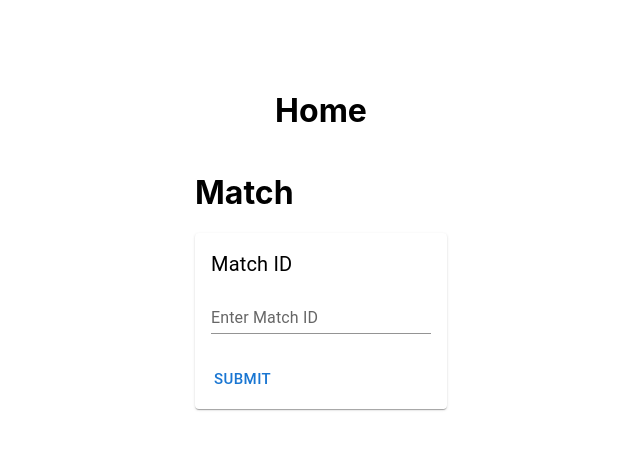
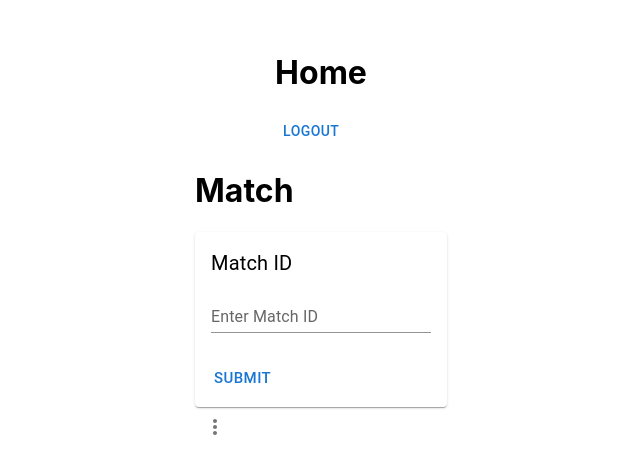
Before and after one commit to Charger1256A/madhacks-2023, a React (Create React App) app: page / in a window 1280 px wide. Shown: the part 161-634 px from the top of the page, without its empty margins (319-959 px from the left). Built offline with nearby package versions, Linux system fonts and the light colour scheme.

Commit message:
added dropdown component and logout button

```diff
--- a/package.json
+++ b/package.json
@@ -15,6 +15,7 @@
     "match-sorter": "^6.3.1",
     "react": "^18.2.0",
     "react-dom": "^18.2.0",
+    "react-native-linear-gradient": "^2.8.3",
     "react-router-dom": "^6.18.0",
     "react-scripts": "5.0.1",
     "sort-by": "^1.2.0",
--- a/public/index.html
+++ b/public/index.html
@@ -1,3 +1,4 @@
+
 <!DOCTYPE html>
 <html lang="en">
   <head>
@@ -10,6 +11,9 @@
       content="Web site created using create-react-app"
     />
     <link rel="apple-touch-icon" href="%PUBLIC_URL%/logo192.png" />
+    <body style=></body>
+    <div></div>
+
     <!--
       manifest.json provides metadata used when your web app is installed on a
       user's mobile device or desktop. See https://developers.google.com/web/fundamentals/web-app-manifest/
--- /dev/null
+++ b/src/components/dropdown.jsx
@@ -0,0 +1,65 @@
+import * as React from 'react';
+import IconButton from '@mui/material/IconButton';
+import Menu from '@mui/material/Menu';
+import MenuItem from '@mui/material/MenuItem';
+import MoreVertIcon from '@mui/icons-material/MoreVert';
+
+const options = [
+  'ENG',
+  'CHI',
+  'FRE',
+  'GRE',
+  'HIN',
+  'JPN',
+  'KOR',
+  'RUS',
+];
+
+const ITEM_HEIGHT = 48;
+
+export default function LongMenu() {
+  const [anchorEl, setAnchorEl] = React.useState(null);
+  const open = Boolean(anchorEl);
+  const handleClick = (event) => {
+    setAnchorEl(event.currentTarget);
+  };
+  const handleClose = () => {
+    setAnchorEl(null);
+  };
+
+  return (
+    <div>
+      <IconButton
+        aria-label="more"
+        id="long-button"
+        aria-controls={open ? 'long-menu' : undefined}
+        aria-expanded={open ? 'true' : undefined}
+        aria-haspopup="true"
+        onClick={handleClick}
+      >
+        <MoreVertIcon />
+      </IconButton>
+      <Menu
+        id="long-menu"
+        MenuListProps={{
+          'aria-labelledby': 'long-button',
+        }}
+        anchorEl={anchorEl}
+        open={open}
+        onClose={handleClose}
+        PaperProps={{
+          style: {
+            maxHeight: ITEM_HEIGHT * 4.5,
+            width: '20ch',
+          },
+        }}
+      >
+        {options.map((option) => (
+          <MenuItem key={option} selected={option === 'Pyxis'} onClick={handleClose}>
+            {option}
+          </MenuItem>
+        ))}
+      </Menu>
+    </div>
+  );
+}
--- a/src/components/match.jsx
+++ b/src/components/match.jsx
@@ -21,5 +21,7 @@ export default function Match() {
         <Button size="large">Submit</Button>
       </CardActions>
     </Card>
-  );
+
+
+);
 }
--- a/src/screens/home/home.css
+++ b/src/screens/home/home.css
@@ -6,10 +6,11 @@
     height: 100vh;
 }
 
+
 .box {
     width: 300px;
     height: 300px;
-    background: #fff;
+    background:white;
     border-radius: 10px;
     box-shadow: 0 0 10px rgba(0, 0, 0, 0.1);
     padding: 20px;
--- a/src/screens/home/home.jsx
+++ b/src/screens/home/home.jsx
@@ -5,23 +5,30 @@ import Card  from "@mui/material";
 import CardActions from '@mui/material/CardActions';
 import CardContent from '@mui/material/CardContent';
 import Match from "../../components/match"
-
+import Dropdown from "../../components/dropdown"
 
 export default function Home() {
     return (
         <div className="container">
+
             <div className="header">
+
                 <h1>Home</h1>
+                <Button>Logout</Button>
+
             </div>
             <div className="body">
                 <div className="matcher">
                 <h1>Match</h1>
                 <Match/>
+                <Dropdown/>
+
                 </div>
-                <div className="Movie">
+                <div className="movie">
 
                 </div>
             </div>
         </div>
+
     )
 }
--- a/src/screens/login/login.jsx
+++ b/src/screens/login/login.jsx
@@ -45,8 +45,6 @@ export default function Login(props) {
 
   return (
     <div className="container">
-
-
         {mode === "login" ? (
           <div className="box">
             <Button className="sign-up" onClick={() => setMode("signup")}>Sign Up</Button>
```
Also changed, not shown: 1 other file (tests, documents, lock files or other folders).
